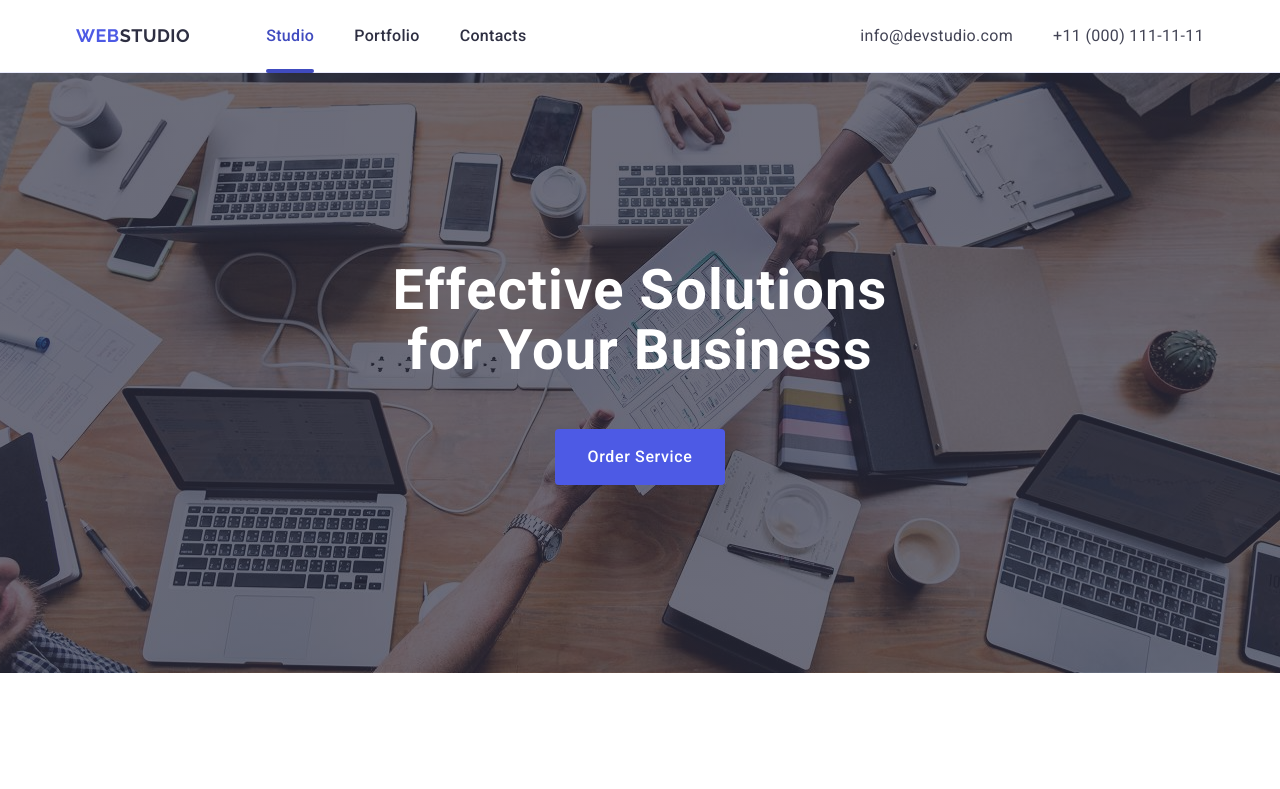
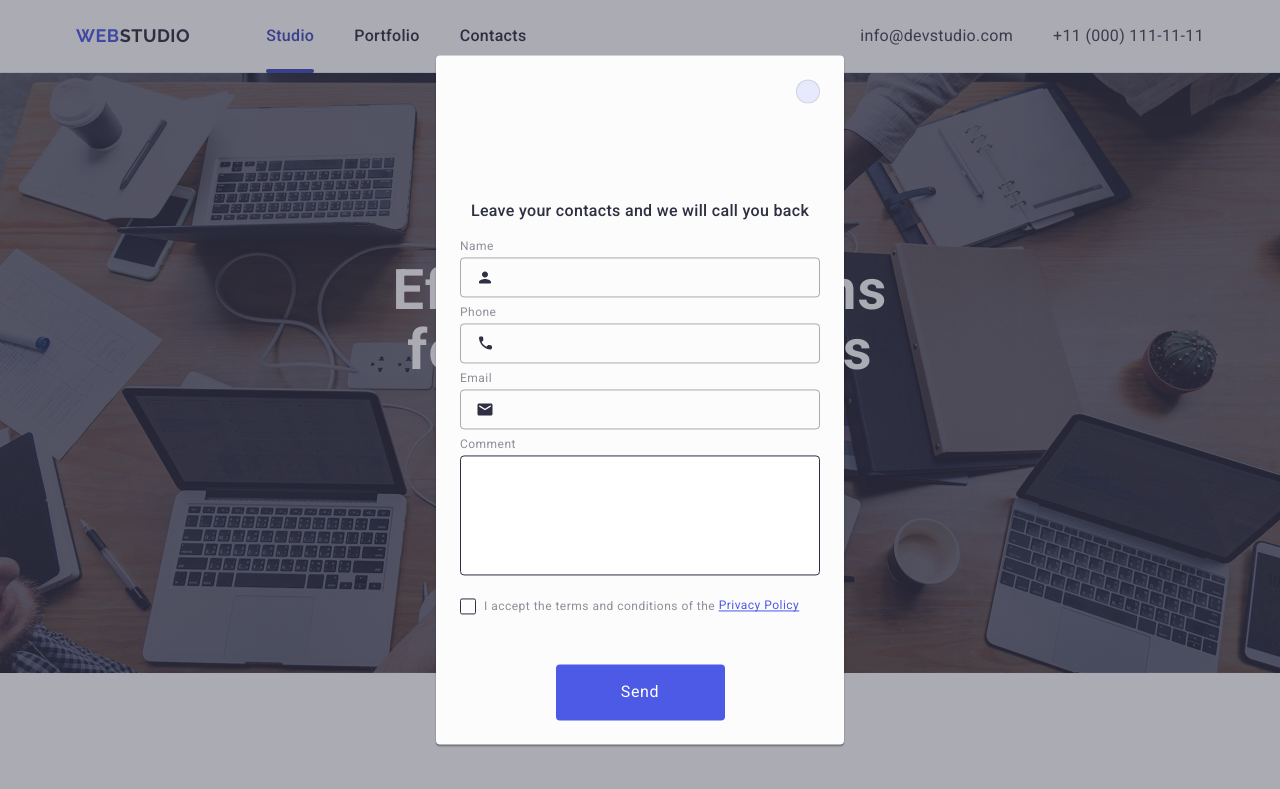
Before and after one commit to Vitas2011/goit-markup-hw-05, a plain HTML site: page index.html in a window 1280 px wide. Shown: the top 789 px of the page. Drawn offline with nearby package versions, Linux system fonts and the light colour scheme.

Commit message:
backdrop

```diff
--- a/css/styles.css
+++ b/css/styles.css
@@ -550,10 +550,10 @@ textarea::placeholder {
     color: #FFFFFF;
     border: none;
     display: flex;
-    /*align-items: center;*/
     min-width: 165px;
     justify-content: center;
     cursor: pointer;
+    align-items: center;
 }
 
 .footer-icon-frame {
@@ -570,6 +570,7 @@ textarea::placeholder {
     left: 0;
     width: 100%;
     height: 100%;
+    transition: opacity 250ms cubic-bezier(0.4, 0, 0.2, 1), visibility 250ms cubic-bezier(0.4, 0, 0.2, 1);
 
     opacity: 0;
     visibility: hidden;
@@ -596,34 +597,48 @@ textarea::placeholder {
     left: 50%;
     transform: translate(-50%,-50%);
     padding: 24px;
+    transition: transform 250ms cubic-bezier(0.4, 0, 0.2, 1);
+    padding-top: 72px;
+    padding-right: 24px;
+    padding-bottom: 24px;
+    padding-left: 24px;
 }
 
 .modal-close-btm {
     position: absolute;
     top: 24px;
     right: 24px;
+    width: 24px;
+    height: 24px;
     border-radius: 4px;
-    border-radius: 100%;
-    fill:#2E2F42;
-   /* stroke-width: 1px;*/
-    transition: background-color 250ms cubic-bezier(0.4, 0, 0.2, 1);
+    border-radius: 50%;
+    display: flex;
+    background-color: #e7e9fc;
+    border: 1px solid rgba(0, 0, 0, 0.1);
+    padding: 0;
+    cursor: pointer;
+    transition: background-color 250ms cubic-bezier(0.4, 0, 0.2, 1), border 250ms cubic-bezier(0.4, 0, 0.2, 1);
+
+    fill: #2E2F42;
     align-items: center;
     justify-content: center;
     fill: transparent;
 }
 
-.icons-close {
+/*.icons-close {
     fill: #2E2F42;
-}
+}*/
 
 
-.modal-close-btm:hover {
+.modal-close-btm:hover,
+.modal-close-btm:focus {
   background-color: #404BBF;
   border: none;
   fill: #FFFFFF;
 }
 
-.icons-close:hover {
+.icons-close:hover,
+.icons-close:focus {
  fill: #FFFFFF;
 }
 
@@ -644,6 +659,11 @@ textarea::placeholder {
  width: 100%;
  min-height: 40px;
  padding-left: 38px;
+ background-color: transparent;
+ outline: transparent;
+ transition: border-color 250ms cubic-bezier(0.4, 0, 0.2, 1);
+ border-color: #4D5AE5;
+ border: 1px solid rgba(46, 47, 66, 0.4);
 }
 
 .modal-input:hover {
@@ -670,16 +690,22 @@ textarea::placeholder {
     line-height: 1.16;
     letter-spacing: 0.04em;
     color: #8E8F99;
-    display: inline-block;
+    display: block;
     margin-bottom: 4px;
+    line-height: 1.17;
 }
 
 .modal-icon {
-    fill: #2E2F42;
-    position: absolute;
-    left: 16px;
-   top: 50%;
-   transform: translateY(-50%);
+  fill: #2E2F42;
+  position: absolute;
+  left: 16px;
+  top: 50%;
+  transform: translateY(-50%);
+  transition: fill 250ms cubic-bezier(0.4, 0, 0.2, 1);
+}
+
+.modal-icon:focus {
+    fill: #4D5AE5;
 }
 
 .modal-comment {
--- a/index.html
+++ b/index.html
@@ -470,7 +470,7 @@
         </div>
       </div>
     </footer>
-    <div class="backdrop">
+    <div class="backdrop is-open">
       <div class="modal">
         <button type="button" class="modal-close-btm">
           <svg class="icons-close" width="8" height="8">
@@ -492,6 +492,8 @@
                 <use href="./images/icons.svg#icon-person"></use>
               </svg>
             </div>
+          </div>
+          <div class="modal-field">
             <label for="user-tel" class="modal-label">Phone</label>
             <div class="modal-input-wrap">
               <input
@@ -504,6 +506,8 @@
                 <use href="./images/icons.svg#icon-phone"></use>
               </svg>
             </div>
+          </div>
+          <div class="modal-field">
             <label for="user-email" class="modal-label">Email</label>
             <div class="modal-input-wrap">
               <input
```
